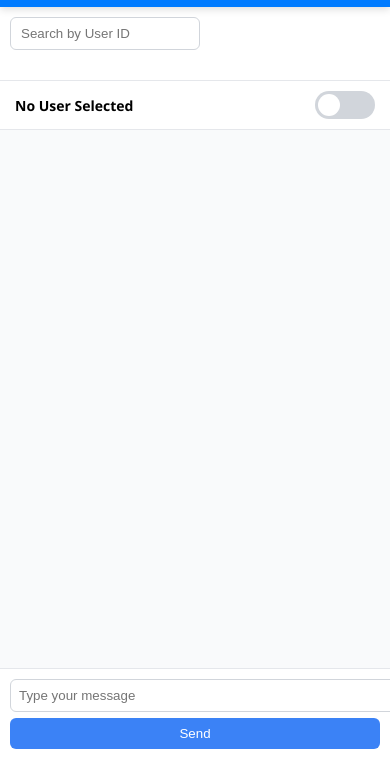
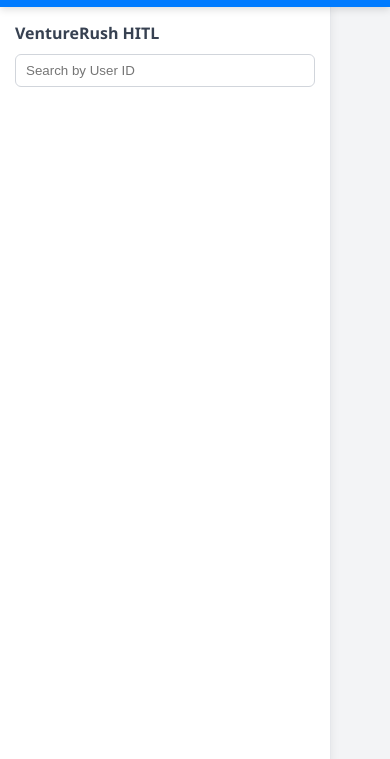
Before and after one commit to Shafiqaiman0104/ITSupportMonitorSystem, a website: page Try.html in a window 390 px wide. Shown: the part 85-844 px from the top of the page. Drawn offline with Linux system fonts and the light colour scheme; no server answers.

Commit message:
Update Try.html

```diff
--- a/Try.html
+++ b/Try.html
@@ -1,7 +1,7 @@
 <!DOCTYPE html>
 <html>
 <head>
-  <title>VentureRush Support - Hitl</title>
+  <title>VentureRush Support - HITL</title>
   <meta name="viewport" content="width=device-width, initial-scale=1.0">
   <style>
     body {
@@ -59,7 +59,7 @@
       display: flex;
       flex-direction: column;
       box-shadow: 2px 0 8px rgba(0, 0, 0, 0.05);
-      transition: all 0.3s ease;
+      transition: transform 0.3s ease;
     }
     .sidebar h3 { margin: 0 0 10px; font-size: 16px; font-weight: bold; color: #374151; }
     .search-box { position: sticky; top: 0; background: white; padding-bottom: 10px; margin-bottom: 10px; z-index: 5; }
@@ -70,9 +70,10 @@
     #sessionList li.active { background: #3b82f6; color: white; }
 
     /* Chat */
-    .chat { flex: 1; display: flex; flex-direction: column; }
+    .chat { flex: 1; display: flex; flex-direction: column; transition: transform 0.3s ease; }
     .controls { display: flex; align-items: center; justify-content: space-between; padding: 10px 15px; background: #ffffff; border-bottom: 1px solid #e5e7eb; position: sticky; top: 0; z-index: 10; }
-    .controls span { font-weight: 600; font-size: 14px; }
+    .controls .back-btn { display: none; cursor: pointer; font-size: 18px; margin-right: 10px; }
+    .controls span { font-weight: 600; font-size: 14px; flex: 1; }
 
     .toggle-switch { position: relative; width: 60px; height: 28px; }
     .toggle-switch input { display: none; }
@@ -94,20 +95,15 @@
 
     /* Mobile responsiveness */
     @media (max-width: 768px) {
-      .main-content { flex-direction: column; }
-      .sidebar {
-        width: 100%;
-        border-right: none;
-        border-bottom: 1px solid #e5e7eb;
-        flex-direction: row;
-        overflow-x: auto;
-        padding: 10px;
-        gap: 10px;
-      }
-      .sidebar h3 { display: none; }
-      .search-box { flex: 1; min-width: 150px; }
-      #sessionList { display: flex; flex-direction: row; gap: 8px; overflow-x: auto; flex: 1; }
-      #sessionList li { white-space: nowrap; padding: 6px 12px; margin-bottom: 0; }
+      .main-content { flex-direction: row; position: relative; }
+
+      .sidebar { position: absolute; top: 0; left: 0; height: 100%; z-index: 20; transform: translateX(0); width: 80%; max-width: 300px; }
+      .sidebar.hidden { transform: translateX(-110%); }
+
+      .chat { flex: 1; position: absolute; top: 0; right: 0; bottom: 0; left: 0; background: #f3f4f6; z-index: 10; transform: translateX(100%); }
+      .chat.active { transform: translateX(0); }
+
+      .controls .back-btn { display: inline-block; }
       .messages .msg { max-width: 90%; }
       .input-box { flex-direction: column; gap: 6px; }
       .input-box input, .input-box button { width: 100%; }
@@ -126,9 +122,9 @@
     </ul>
   </nav>
 
-  <!-- Main content: sidebar + chat -->
+  <!-- Main content -->
   <div class="main-content">
-    <div class="sidebar">
+    <div class="sidebar" id="sidebar">
       <h3>VentureRush HITL</h3>
       <div class="search-box">
         <input type="text" id="searchInput" placeholder="Search by User ID" oninput="filterSessions()">
@@ -136,8 +132,9 @@
       <ul id="sessionList"></ul>
     </div>
 
-    <div class="chat">
+    <div class="chat" id="chat">
       <div class="controls">
+        <span class="back-btn" onclick="showSidebar()">←</span>
         <span id="sessionLabel">No User Selected</span>
         <label class="toggle-switch">
           <input type="checkbox" id="pauseToggle" onchange="togglePause()">
@@ -162,6 +159,14 @@
 
 const ADMIN_EMAIL = "venturerush.cs@gmail.com";
 const ADMIN_PASSWORD = "venturerush123";
+
+const sidebar = document.getElementById("sidebar");
+const chat = document.getElementById("chat");
+
+function showSidebar() {
+  sidebar.classList.remove("hidden");
+  chat.classList.remove("active");
+}
 
 // Login
 async function loginAndGetToken() {
@@ -194,7 +199,7 @@
   renderSessionList(filtered);
 }
 
-// Render sidebar with (Paused) label
+// Render session list
 function renderSessionList(sessions) {
   const list = document.getElementById("sessionList");
   list.innerHTML = "";
@@ -215,6 +220,11 @@
   document.getElementById("sessionLabel").textContent = `User ${currentSession}` + (paused ? " (Paused)" : "");
   renderSessionList(allSessions);
   await loadSessionData();
+  // On mobile, hide sidebar and show chat
+  if(window.innerWidth <= 768){
+    sidebar.classList.add("hidden");
+    chat.classList.add("active");
+  }
 }
 
 // Load messages
@@ -280,4 +290,4 @@
 </script>
 
 </body>
-    </html>
+        </html>
```
